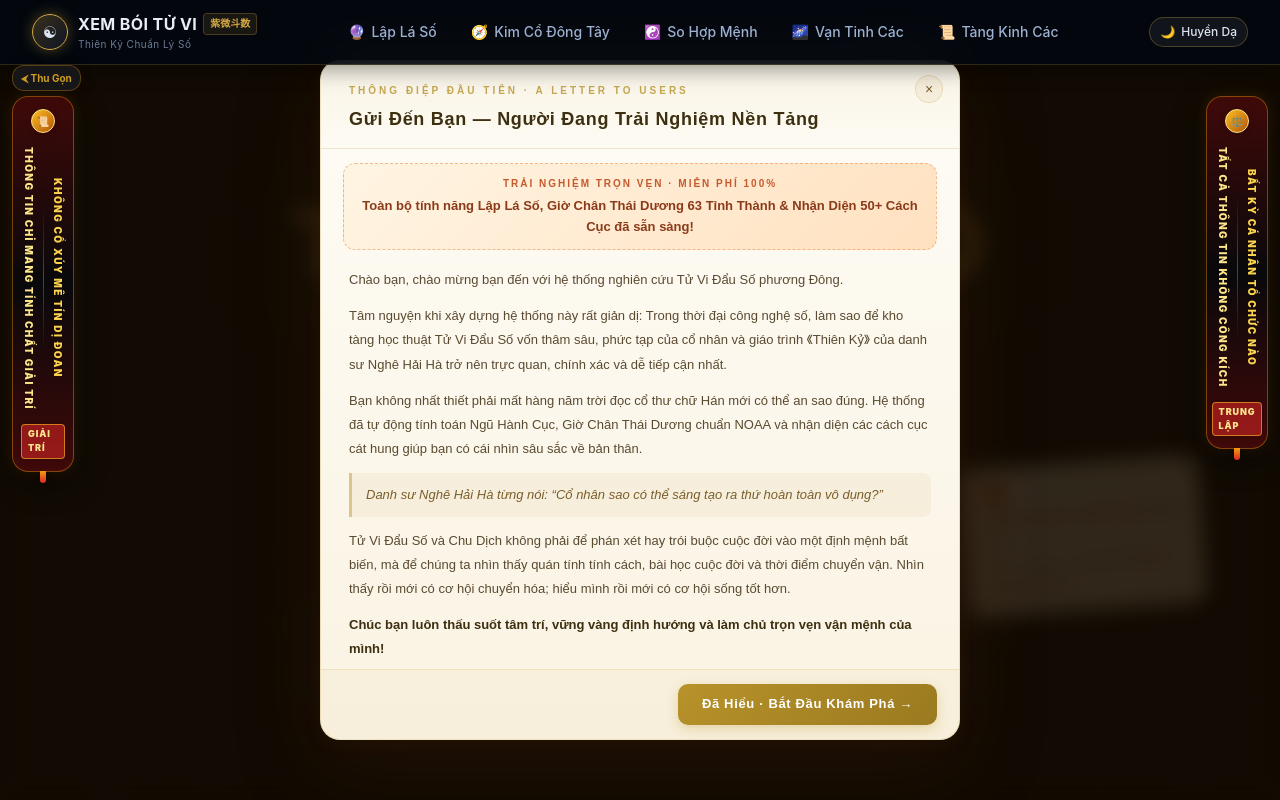
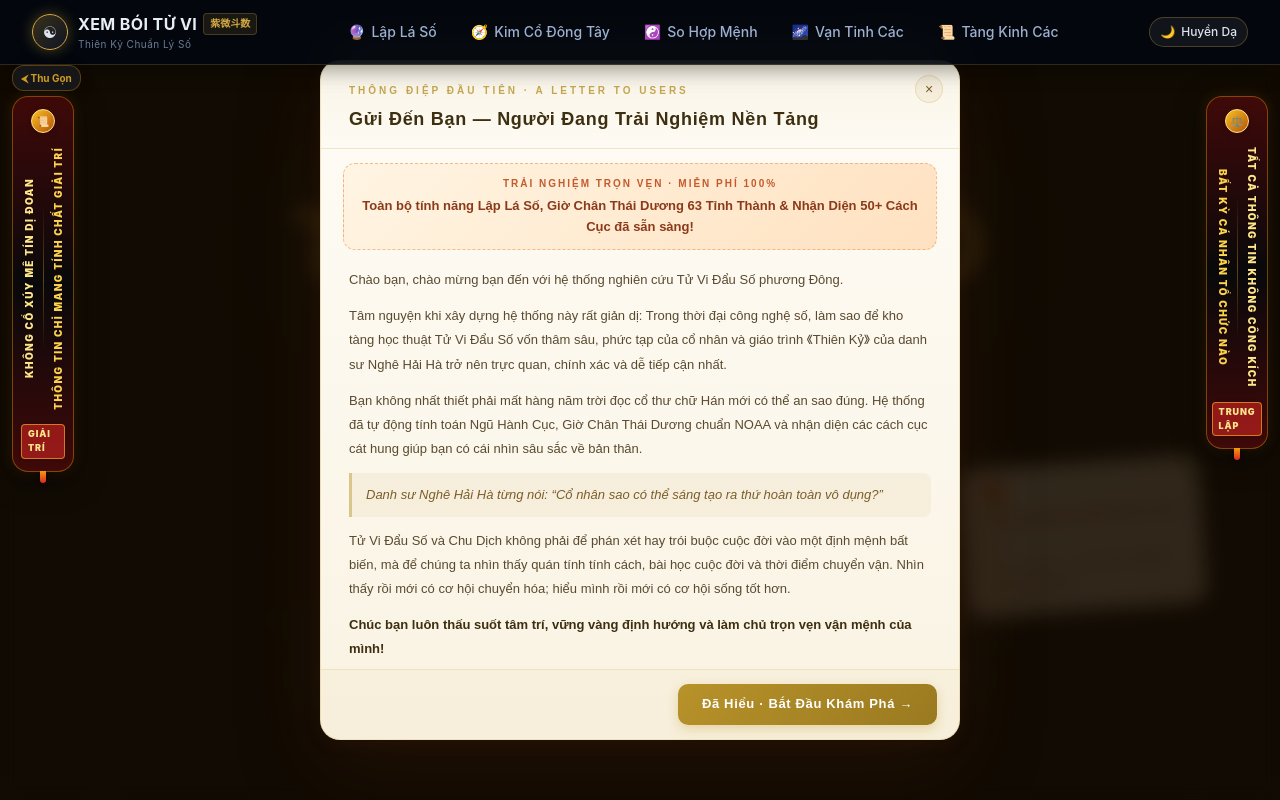
Before and after one commit to adwewecat/XEM_BOI, a Next.js app: page / in a window 1280 px wide. Shown: the top 800 px of the page. Built offline with nearby package versions, Linux system fonts and the light colour scheme; no server answers.

Commit message:
fix(ui): reorder couplet columns and reverse text orientation on left plaque for mirror symmetry

```diff
--- a/components/SideCouplets.tsx
+++ b/components/SideCouplets.tsx
@@ -45,9 +45,9 @@ export default function SideCouplets() {
                     <span>📜</span>
                   </div>
 
-                  {/* Thân câu đối: 2 cột đối song song, chữ lật nghiêng sang phải dễ đọc */}
+                  {/* Thân câu đối bên trái: "Không cổ xúy" nằm ngoài, "Thông tin..." nằm trong, chữ quay ngược lại */}
                   <div className="flex flex-row justify-center items-center gap-1.5 2xl:gap-2 py-1">
-                    {/* Cột 1: Thông tin chỉ mang tính chất giải trí */}
+                    {/* Cột 1 (Nằm ngoài mép trái): Không cổ xúy mê tín dị đoan */}
                     <div
                       className="text-[10px] 2xl:text-[11px] font-black text-amber-200 uppercase tracking-[0.14em] text-center group-hover:text-amber-100 transition-colors whitespace-nowrap"
                       style={{
@@ -55,15 +55,16 @@ export default function SideCouplets() {
                         textOrientation: 'sideways',
                         WebkitWritingMode: 'vertical-lr',
                         WebkitTextOrientation: 'sideways',
+                        transform: 'rotate(180deg)',
                       }}
                     >
-                      THÔNG TIN CHỈ MANG TÍNH CHẤT GIẢI TRÍ
+                      KHÔNG CỔ XÚY MÊ TÍN DỊ ĐOAN
                     </div>
 
                     {/* Vạch ngăn trang trí tinh tế */}
                     <div className="w-[1px] h-36 bg-gradient-to-b from-transparent via-amber-500/40 to-transparent shrink-0" />
 
-                    {/* Cột 2: Không cổ xúy mê tín dị đoan */}
+                    {/* Cột 2 (Câu kế, nằm phía trong): Thông tin chỉ mang tính chất giải trí */}
                     <div
                       className="text-[10px] 2xl:text-[11px] font-black text-amber-300 uppercase tracking-[0.14em] text-center group-hover:text-amber-100 transition-colors whitespace-nowrap"
                       style={{
@@ -71,9 +72,10 @@ export default function SideCouplets() {
                         textOrientation: 'sideways',
                         WebkitWritingMode: 'vertical-lr',
                         WebkitTextOrientation: 'sideways',
+                        transform: 'rotate(180deg)',
                       }}
                     >
-                      KHÔNG CỔ XÚY MÊ TÍN DỊ ĐOAN
+                      THÔNG TIN CHỈ MANG TÍNH CHẤT GIẢI TRÍ
                     </div>
                   </div>
 
@@ -114,9 +116,25 @@ export default function SideCouplets() {
                     <span>⚖️</span>
                   </div>
 
-                  {/* Thân câu đối: 2 cột đối song song, chữ lật nghiêng sang phải dễ đọc */}
+                  {/* Thân câu đối bên phải: "Tất cả thông tin..." lên trước (nằm ngoài mép phải), mới tới câu kia (nằm trong) */}
                   <div className="flex flex-row justify-center items-center gap-1.5 2xl:gap-2 py-1">
-                    {/* Cột 1: Tất cả thông tin không công kích */}
+                    {/* Cột trong (hướng vào tâm màn hình): Bất kỳ cá nhân tổ chức nào */}
+                    <div
+                      className="text-[10px] 2xl:text-[11px] font-black text-amber-300 uppercase tracking-[0.14em] text-center group-hover:text-amber-100 transition-colors whitespace-nowrap"
+                      style={{
+                        writingMode: 'vertical-lr',
+                        textOrientation: 'sideways',
+                        WebkitWritingMode: 'vertical-lr',
+                        WebkitTextOrientation: 'sideways',
+                      }}
+                    >
+                      BẤT KỲ CÁ NHÂN TỔ CHỨC NÀO
+                    </div>
+
+                    {/* Vạch ngăn trang trí tinh tế */}
+                    <div className="w-[1px] h-36 bg-gradient-to-b from-transparent via-amber-500/40 to-transparent shrink-0" />
+
+                    {/* Cột ngoài (lên trước, sát mép ngoài phải màn hình): Tất cả thông tin không công kích */}
                     <div
                       className="text-[10px] 2xl:text-[11px] font-black text-amber-200 uppercase tracking-[0.14em] text-center group-hover:text-amber-100 transition-colors whitespace-nowrap"
                       style={{
@@ -127,22 +145,6 @@ export default function SideCouplets() {
                       }}
                     >
                       TẤT CẢ THÔNG TIN KHÔNG CÔNG KÍCH
-                    </div>
-
-                    {/* Vạch ngăn trang trí tinh tế */}
-                    <div className="w-[1px] h-36 bg-gradient-to-b from-transparent via-amber-500/40 to-transparent shrink-0" />
-
-                    {/* Cột 2: Bất kỳ cá nhân tổ chức nào */}
-                    <div
-                      className="text-[10px] 2xl:text-[11px] font-black text-amber-300 uppercase tracking-[0.14em] text-center group-hover:text-amber-100 transition-colors whitespace-nowrap"
-                      style={{
-                        writingMode: 'vertical-lr',
-                        textOrientation: 'sideways',
-                        WebkitWritingMode: 'vertical-lr',
-                        WebkitTextOrientation: 'sideways',
-                      }}
-                    >
-                      BẤT KỲ CÁ NHÂN TỔ CHỨC NÀO
                     </div>
                   </div>
 
```
Also changed, not shown: 1 other file (tests, documents, lock files or other folders).
